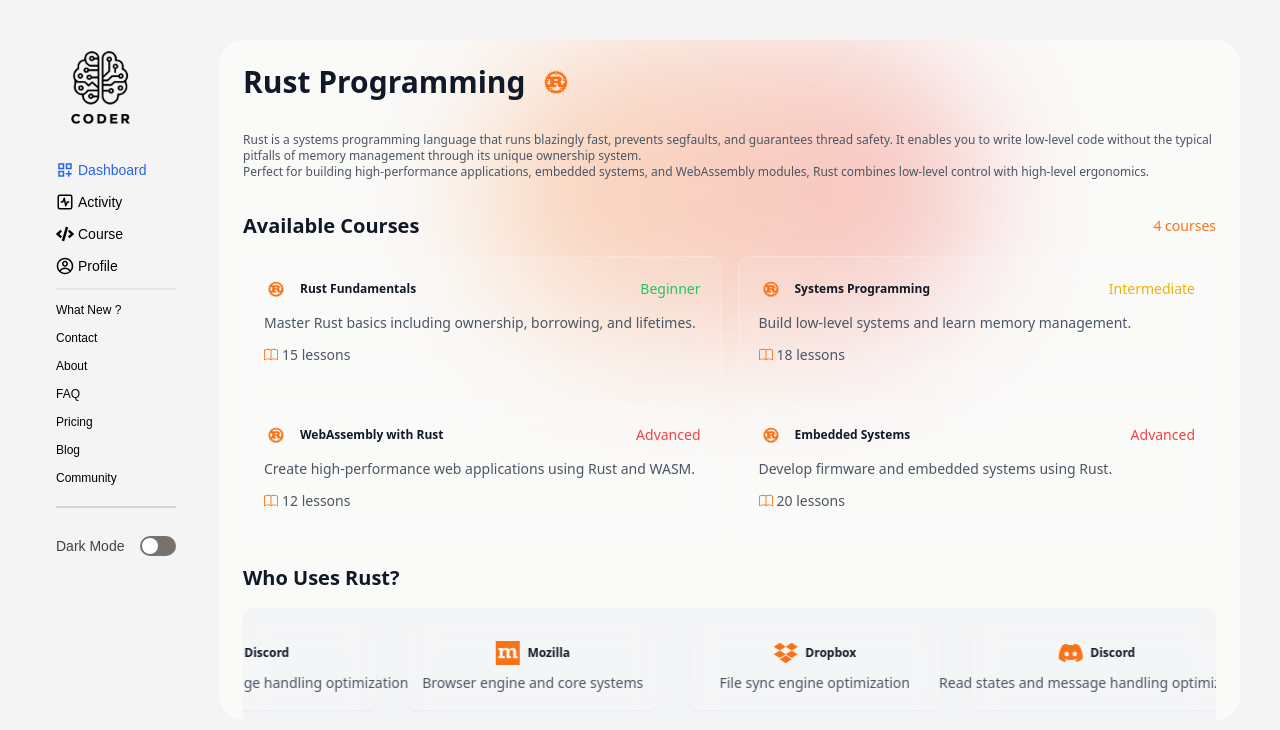
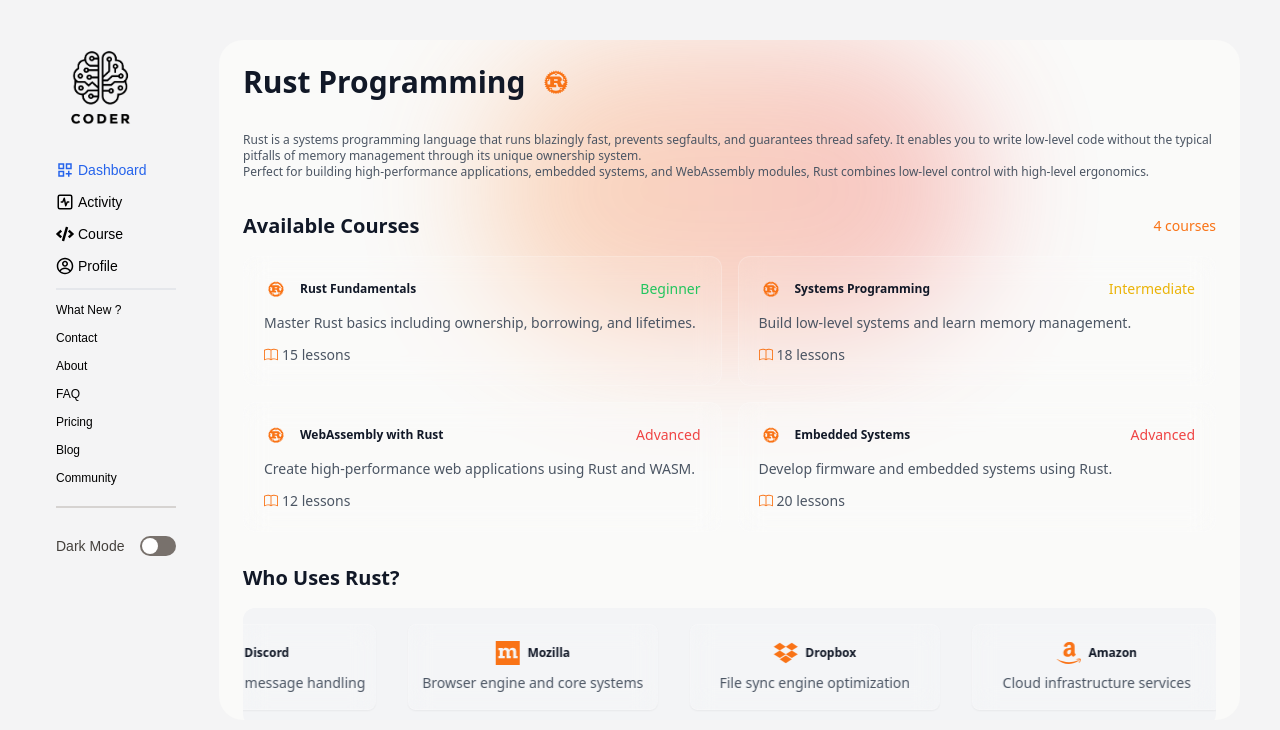
Before and after one commit to Vincent-Valentino/code, a React (Vite) app: page /course/rust in a window 1280 px wide. Shown: the top 730 px of the page. Built offline with nearby package versions, Linux system fonts and the light colour scheme; a web font is replaced by a local one.

Commit message:
minor fix

```diff
--- a/src/assets/Icons.ts
+++ b/src/assets/Icons.ts
@@ -5,7 +5,7 @@ import { CgProfile } from "react-icons/cg";
 import { DiGo, DiRust, DiReact, DiNodejs } from "react-icons/di";
 import { SiTypescript, SiJavascript, SiPython, SiGooglechrome, SiUber, SiTwitch, SiDocker, SiKubernetes } from "react-icons/si";
 import { BsBook, BsGrid } from "react-icons/bs";
-import { SiDiscord, SiMozilla, SiDropbox, SiAmazon, SiMeta, SiSlack, SiVercel, SiShopify } from "react-icons/si";
+import { SiDiscord, SiMozilla, SiDropbox, SiAmazon, SiMeta, SiSlack, SiVercel, SiShopify, SiCloudflare } from "react-icons/si";
 
 export {
     MdOutlineDashboardCustomize,
@@ -34,5 +34,6 @@ export {
     SiMeta,
     SiSlack,
     SiVercel,
-    SiShopify
+    SiShopify,
+    SiCloudflare
 }
--- a/src/home/course/Go.tsx
+++ b/src/home/course/Go.tsx
@@ -1,5 +1,5 @@
 import { motion } from 'framer-motion'
-import { DiGo, SiGooglechrome, SiUber, SiTwitch, SiDocker, SiKubernetes } from '../../assets/Icons'
+import { DiGo, SiGooglechrome, SiUber, SiTwitch, SiDocker, SiKubernetes, SiCloudflare } from '../../assets/Icons'
 import { BsBook } from 'react-icons/bs'
 
 const Go = () => {
@@ -7,23 +7,28 @@ const Go = () => {
     {
       icon: SiGooglechrome,
       name: 'Google',
-      usage: 'Core infrastructure, cloud services, and developer tools'
+      usage: 'Core infrastructure and cloud services'
     },
     {
       icon: SiUber,
       name: 'Uber',
-      usage: 'Geofence service and real-time location management'
+      usage: 'Geofence service and location management'
     },
     {
       icon: SiTwitch,
       name: 'Twitch',
-      usage: 'Video processing and real-time streaming services'
+      usage: 'Video processing and streaming services'
     },
     {
       icon: SiDocker,
       name: 'Docker',
       usage: 'Container runtime and build tools'
     },
+    {
+      icon: SiCloudflare,
+      name: 'Cloudflare',
+      usage: 'Edge computing and network services'
+    }
   ]
 
   const courses = [
--- a/src/home/course/Rust.tsx
+++ b/src/home/course/Rust.tsx
@@ -1,12 +1,12 @@
 import { motion } from 'framer-motion'
-import { DiRust, SiDiscord, SiMozilla, SiDropbox, BsBook } from '../../assets/Icons'
+import { DiRust, SiDiscord, SiMozilla, SiDropbox, SiAmazon, SiCloudflare, BsBook } from '../../assets/Icons'
 
 const Rust = () => {
   const companies = [
     {
       icon: SiDiscord,
       name: 'Discord',
-      usage: 'Read states and message handling optimization'
+      usage: 'Read states and message handling'
     },
     {
       icon: SiMozilla,
@@ -17,6 +17,16 @@ const Rust = () => {
       icon: SiDropbox,
       name: 'Dropbox',
       usage: 'File sync engine optimization'
+    },
+    {
+      icon: SiAmazon,
+      name: 'Amazon',
+      usage: 'Cloud infrastructure services'
+    },
+    {
+      icon: SiCloudflare,
+      name: 'Cloudflare',
+      usage: 'Network security and performance'
     }
   ]
 
--- a/src/home/course/Typescript.tsx
+++ b/src/home/course/Typescript.tsx
@@ -1,5 +1,5 @@
 import { motion } from 'framer-motion'
-import { SiTypescript, SiMeta, SiSlack, SiVercel, SiShopify, BsBook } from '../../assets/Icons'
+import { SiTypescript, SiMeta, SiSlack, SiVercel, SiShopify, SiAmazon, BsBook } from '../../assets/Icons'
 
 const Typescript = () => {
   const companies = [
@@ -22,6 +22,11 @@ const Typescript = () => {
       icon: SiShopify,
       name: 'Shopify',
       usage: 'E-commerce platforms and tools'
+    },
+    {
+      icon: SiAmazon,
+      name: 'Amazon',
+      usage: 'AWS Console and web services'
     }
   ]
 
```
